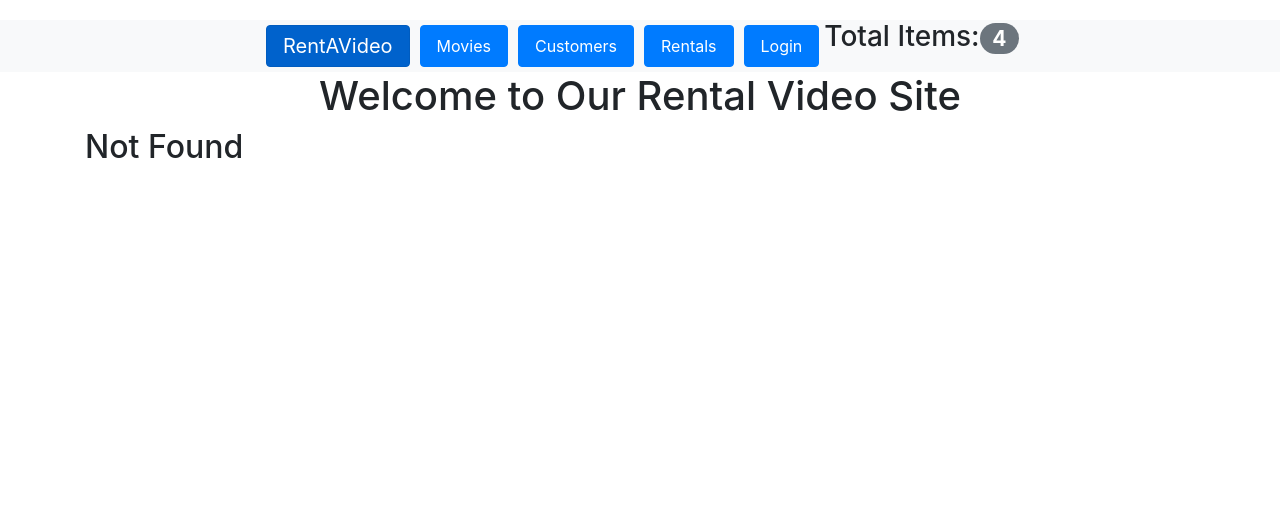
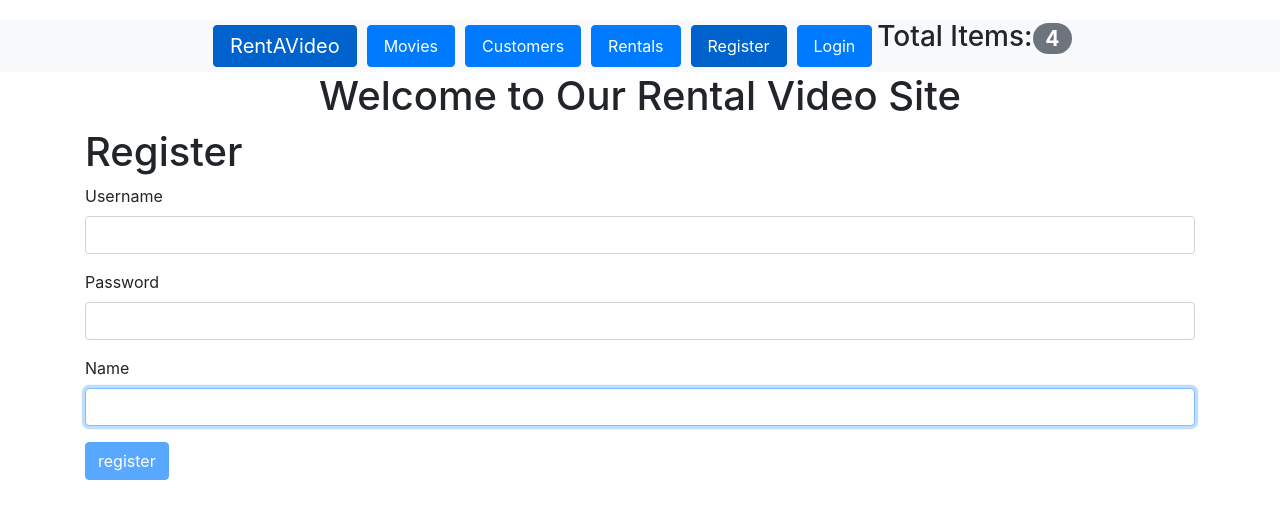
Before and after one commit to Thinkershine/MovieRentalAPP, a React (Create React App) app: page /register in a window 1280 px wide. Before the commit this address led to /not-found. Shown: the top 518 px of the page. Built offline with nearby package versions, Linux system fonts and the light colour scheme.

Commit message:
Add Register Form

```diff
--- a/src/App.js
+++ b/src/App.js
@@ -8,6 +8,7 @@
 import NotFound from "./components/notFound";
 import MovieDetails from "./components/movieDetails";
 import LoginForm from "./components/loginForm";
+import RegisterForm from "./components/registerForm";
 import "./App.css";
 
 class App extends Component {
@@ -76,6 +77,7 @@
               )}
             />
             <Route path="/login" component={LoginForm} />
+            <Route path="/register" component={RegisterForm} />
             <Route
               path="/"
               render={props => (
--- a/src/components/navbar.jsx
+++ b/src/components/navbar.jsx
@@ -16,6 +16,9 @@
       <NavLink to="/rentals" className="nav-link btn btn-primary">
         Rentals
       </NavLink>
+      <NavLink to="/register" className="nav-link btn btn-primary">
+        Register
+      </NavLink>
       <NavLink to="/login" className="nav-link btn btn-primary">
         Login
       </NavLink>
--- /dev/null
+++ b/src/components/registerForm.jsx
@@ -0,0 +1,52 @@
+import React, { Component } from "react";
+import Form from "./common/form";
+import Joi from "joi-browser";
+
+class RegisterForm extends Form {
+  state = {
+    data: { username: "", password: "", name: "" },
+    errors: ""
+  };
+
+  schema = {
+    username: Joi.string()
+      .required()
+      .min(5)
+      .max(30)
+      .label("Username"),
+    password: Joi.string()
+      .required()
+      .regex(/^[a-zA-Z0-9]{5,30}$/)
+      .label("Password"),
+    name: Joi.string()
+      .required()
+      .max(30)
+      .label("Name")
+  };
+
+  doSubmit = () => {
+    const { data } = this.state;
+    const user = {
+      username: data.username,
+      password: data.password,
+      name: data.name
+    };
+    console.log("Register New user", user);
+  };
+
+  render() {
+    return (
+      <div>
+        <h1>Register</h1>
+        <form onSubmit={this.handleSubmit}>
+          {this.renderInput("username", "Username")}
+          {this.renderInput("password", "Password", "password")}
+          {this.renderInput("name", "Name")}
+          {this.renderButton("register")}
+        </form>
+      </div>
+    );
+  }
+}
+
+export default RegisterForm;
```
